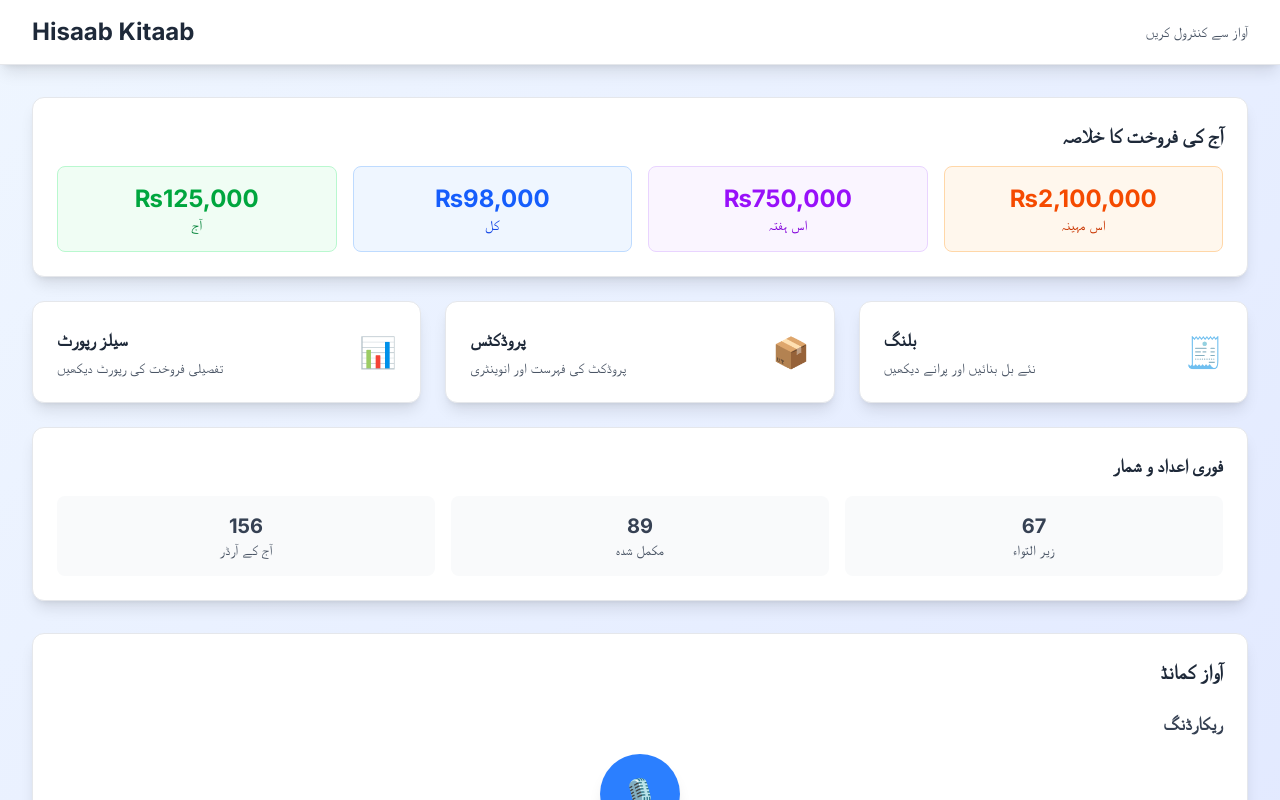
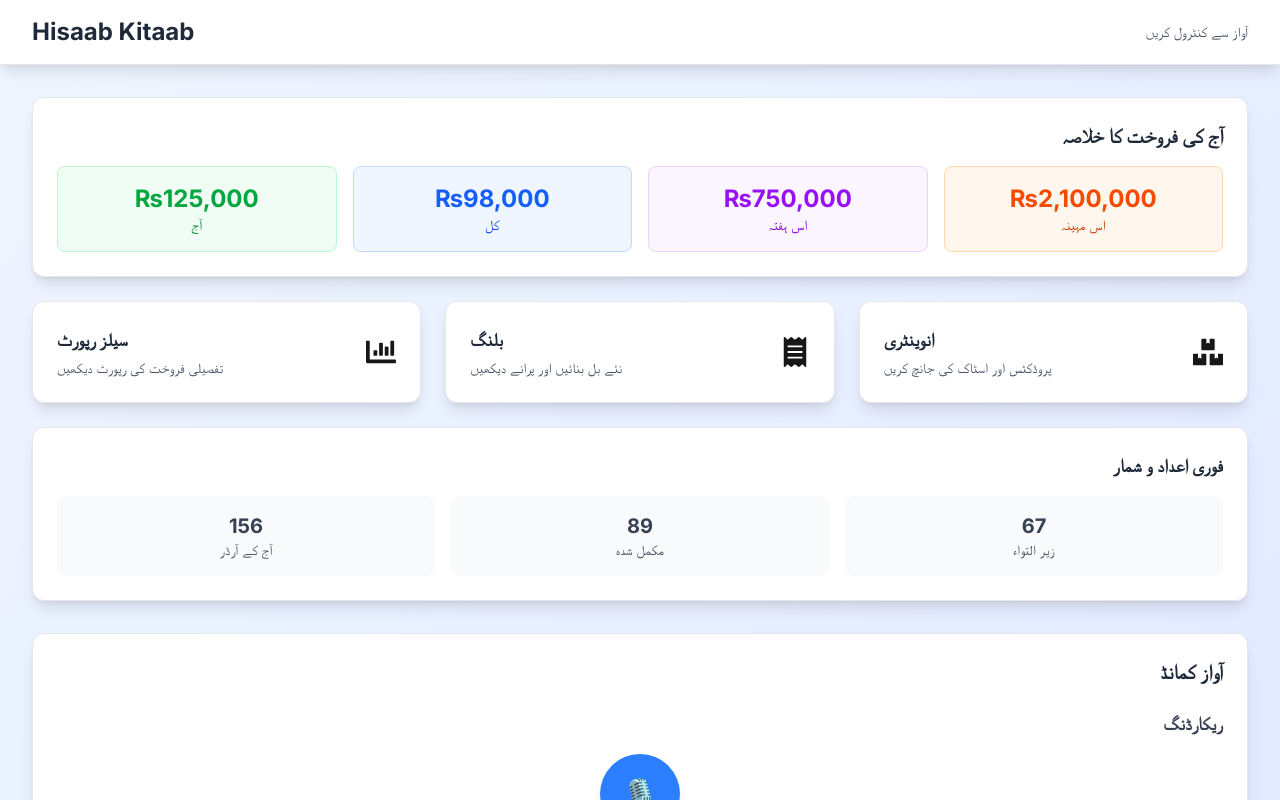
Before and after one commit to DaniaZehra/VoiceAI_HackWeek, a Next.js app in the folder voice-pos-app-frontend/: page / in a window 1280 px wide. Shown: the top 800 px of the page. Built offline with nearby package versions, Linux system fonts and the light colour scheme.

Commit message:
Updated Dashboard

```diff
--- a/voice-pos-app-frontend/src/components/Dashboard.tsx
+++ b/voice-pos-app-frontend/src/components/Dashboard.tsx
@@ -1,11 +1,13 @@
 'use client';
 
 import { useState } from 'react';
+import { FaChartBar, FaBoxOpen, FaReceipt, FaBoxes } from 'react-icons/fa';
+import { ReactNode } from 'react';
 
 interface DashboardCardProps {
   title: string;
   subtitle: string;
-  icon: string;
+  icon: ReactNode;
   onClick: () => void;
 }
 
@@ -40,7 +42,6 @@ export default function Dashboard() {
 
   const handleCardClick = (cardType: string) => {
     console.log(`${cardType} clicked`);
-    // Here you would typically navigate to respective pages or show modals
   };
 
   return (
@@ -87,23 +88,22 @@ export default function Dashboard() {
         <DashboardCard
           title="سیلز رپورٹ"
           subtitle="تفصیلی فروخت کی رپورٹ دیکھیں"
-          icon="📊"
+          icon={<FaChartBar />}
           onClick={() => handleCardClick('Sales Report')}
         />
-
-        <DashboardCard
-          title="پروڈکٹس"
-          subtitle="پروڈکٹ کی فہرست اور انوینٹری"
-          icon="📦"
-          onClick={() => handleCardClick('Products')}
-        />
-
         <DashboardCard
           title="بلنگ"
           subtitle="نئے بل بنائیں اور پرانے دیکھیں"
-          icon="🧾"
+          icon={<FaReceipt />}
           onClick={() => handleCardClick('Billing')}
         />
+          <DashboardCard
+            title="انوینٹری"
+            subtitle="پروڈکٹس اور اسٹاک کی جانچ کریں"
+            icon={<FaBoxes />}
+            onClick={() => handleCardClick('Inventory')}
+          />
+
       </div>
 
       {/* Quick Stats */}
```
Also changed, not shown: voice-pos-app-frontend/src/app/page.tsx (line endings or trailing spaces), voice-pos-app-frontend/src/components/VoiceCommand.tsx (line endings or trailing spaces).
